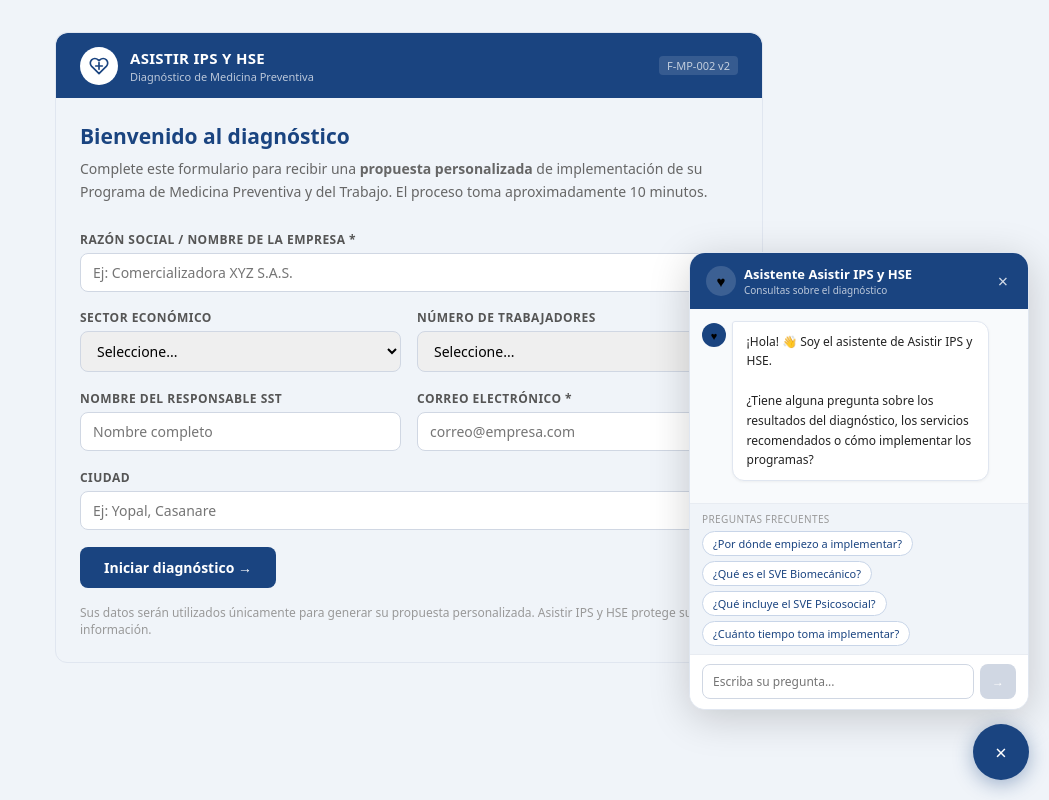
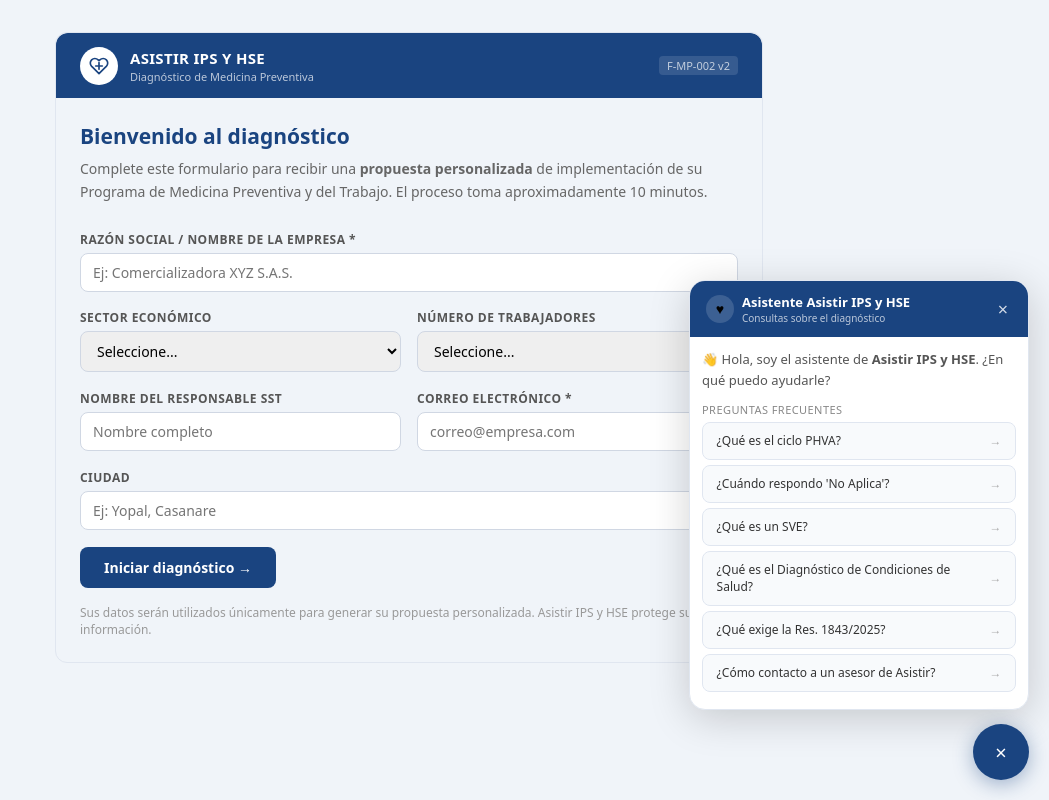
Before and after one commit to JavvitxD/asistir-diagnostico, a React (Vite) app in the folder app/: page / in a window 1280 px wide. Both pictures are taken after a click on the button "Asistente de Asistir IPS y HSE". Shown: the whole page, without its empty margins (231-1280 px from the left). Built offline with nearby package versions, Linux system fonts and the light colour scheme.

Commit message:
Update FloatingBot.jsx

```diff
--- a/app/src/screens/FloatingBot.jsx
+++ b/app/src/screens/FloatingBot.jsx
@@ -1,270 +1,154 @@
-import { useState, useRef, useEffect } from "react";
+import { useState } from "react";
+import { PREGUNTAS } from "../data/preguntas";
 
 const BLUE = "#1a4480";
 
-const SYSTEM_PROMPT = `Eres el asistente virtual de ASISTIR IPS Y HSE, empresa colombiana con 30 años de experiencia en Medicina Preventiva y del Trabajo, con sede en Yopal, Casanare.
-
-Tu rol principal en este momento es GUIAR al usuario mientras diligencia el formulario de diagnóstico F-MP-002 (Lista de verificación del Programa de Medicina Preventiva y del Trabajo).
-
-CÓMO RESPONDER PREGUNTAS DEL FORMULARIO:
-Cuando el usuario pregunte qué significa una pregunta del formulario, explícasela en lenguaje sencillo. Por ejemplo:
-- "¿Qué es el SVE Biomecánico?" → Explica que es el Sistema de Vigilancia Epidemiológica para prevenir lesiones musculares y de columna por posturas o esfuerzos repetitivos en el trabajo.
-- "¿Qué es el diagnóstico de condiciones de salud?" → Es un documento que resume el estado de salud de todos los trabajadores basado en los exámenes médicos.
-- "¿Qué significa perfil de cargo con médico SST?" → Es el documento que describe las funciones de cada cargo y que un médico especialista en SST revisó y firmó, validando los riesgos del puesto.
-- "No sé si cumplimos" → Oriéntalo: si no tienen el documento o programa, responden NO. Si lo tienen pero no está actualizado, también NO. Si la pregunta no aplica a su actividad económica, responden N/A.
-
-CRITERIOS PARA RESPONDER SI/NO/NA:
-- SÍ CUMPLE: Tienen el documento, programa o actividad implementada y actualizada
-- NO CUMPLE: No lo tienen, o lo tienen desactualizado, o nunca lo han hecho
-- NO APLICA: La pregunta no es relevante para su tipo de empresa o actividad económica
-
-SERVICIOS DE ASISTIR IPS Y HSE:
-- Medicina Ocupacional: Exámenes médicos (pre-ingreso, periódico, egreso, post-incapacidad, medicina laboral). Énfasis: osteomuscular, alturas, espacios confinados, manipulación alimentos, dermatológico, seguridad vial, químicos, riesgo eléctrico.
-- Medicina Preventiva: Perfiles de cargo, diagnóstico condiciones salud, SVE Cardiovascular (tamizaje, Test Ruffier, bioimpedancia), SVE Biomecánico (análisis puesto trabajo, pausas activas, rumboterapia), SVE Psicosocial (batería riesgo, protocolo, intervención), SVE Visual, SVE Auditivo, programa alcohol/drogas, salud pública, rehabilitación Res. 3050/2022.
-- Jornadas Salud SST: Audiometría, optometría, electrocardiograma, psicología, pruebas psicotécnicas, radiografías, ecografías, espirometría.
-- Óptica: Visiometría, monturas, gafas de seguridad, gafas formuladas.
-- Laboratorio Clínico: Química clínica, hematología, microscopía, inmunología, pruebas drogas (x1 a x10), paquete sexualidad segura, paquete cáncer.
-- Vacunación: Triple viral, tétano, influenza, hepatitis A/B/A+B, varicela, DPT, fiebre amarilla, dengue.
-- Talleres: Psicosociales, biomecánicos, cardiovasculares, salud pública.
-- Programas MP: Elaboración SVE, protocolos, indicadores, planes mejoramiento, análisis PHVA.
-
-NORMATIVA CLAVE:
-- Dec. 1072/2015: Marco general SG-SST
-- Res. 1843/2025: Exámenes médicos ocupacionales
-- Res. 312/2019: Estándares mínimos SG-SST
-- Res. 2646/2008: Riesgo psicosocial
-- Res. 3050/2022: Rehabilitación y reincorporación
-- Ley 1562/2012: Riesgos laborales
-
-CONTACTO ASISTIR:
-- Centro de Negocios: (310) 297-3991 / (300) 180-7393 / (320) 496-6084
-- gestion.negocios@asistiripsyhse.com.co
-- Calle 17 N° 27-56, Yopal, Casanare
-
-INSTRUCCIONES:
-- Responde en español, amable y MUY conciso (máximo 2 párrafos)
-- Si el usuario pregunta por una pregunta específica del formulario, explícala en términos simples
-- Siempre termina orientando sobre si deben responder SI, NO o N/A cuando sea relevante
-- Nunca inventes información`;
-
-const SUGERENCIAS_FORMULARIO = [
-  "¿Qué significa esta pregunta?",
-  "¿Cuándo respondo No Aplica?",
-  "¿Qué es un SVE?",
-  "¿Qué es el perfil de cargo con médico SST?",
-  "¿Qué es el diagnóstico de condiciones de salud?",
-  "¿Qué dice la Res. 1843/2025?",
+// Preguntas frecuentes generales
+const FAQ = [
+  {
+    p: "¿Qué es el ciclo PHVA?",
+    r: "El ciclo PHVA (Planear, Hacer, Verificar, Actuar) es la metodología que organiza el programa de Medicina Preventiva en 4 etapas:\n\n📋 PLANEAR: Diseñar y documentar los programas, protocolos y perfiles.\n⚙️ HACER: Ejecutar e implementar las actividades planeadas.\n🔍 VERIFICAR: Medir, evaluar y analizar los resultados.\n🔄 ACTUAR: Mejorar con base en los hallazgos.\n\nCada pregunta del formulario corresponde a una de estas etapas."
+  },
+  {
+    p: "¿Cuándo respondo 'No Aplica'?",
+    r: "Responda 'No Aplica' (N/A) cuando la pregunta NO es relevante para su empresa. Por ejemplo:\n\n• SVE Auditivo: N/A si ningún cargo tiene exposición a ruido.\n• SVE Visual: N/A si no hay trabajos con pantallas o riesgo visual.\n• Enfermedades Laborales: N/A si no tienen casos calificados.\n\nEn caso de duda, consulte con su asesor de SST antes de marcar N/A. Si no está seguro, es mejor responder NO que N/A."
+  },
+  {
+    p: "¿Qué es un SVE?",
+    r: "Un SVE (Sistema de Vigilancia Epidemiológica) es un programa documentado para prevenir, detectar y controlar enfermedades relacionadas con el trabajo. Los principales SVE son:\n\n❤️ Cardiovascular: Controla factores de riesgo del corazón.\n🦴 Biomecánico: Previene lesiones musculares y de columna.\n👂 Auditivo: Protege la audición ante exposición a ruido.\n🧠 Psicosocial: Gestiona el estrés y riesgo psicosocial.\n👁️ Visual: Cuida la salud visual de los trabajadores.\n\nAsistir IPS y HSE puede diseñar e implementar todos los SVE que su empresa necesite."
+  },
+  {
+    p: "¿Qué es el Diagnóstico de Condiciones de Salud?",
+    r: "Es un documento que resume el estado de salud de todos los trabajadores, elaborado a partir de los resultados de los exámenes médicos ocupacionales. Incluye:\n\n• Perfil de morbilidad (enfermedades más frecuentes)\n• Factores de riesgo identificados\n• Condiciones de salud por cargo o área\n• Recomendaciones de intervención\n\nDebe actualizarse cada vez que se realizan exámenes ocupacionales y socializarse con la alta dirección, COPASST y Talento Humano."
+  },
+  {
+    p: "¿Qué exige la Res. 1843/2025?",
+    r: "La Resolución 1843 de 2025 regula las evaluaciones médicas ocupacionales en Colombia. Sus principales exigencias son:\n\n• Perfiles de cargo revisados y firmados por médico SST\n• Exámenes de pre-ingreso, periódicos, egreso y post-incapacidad según el riesgo de cada cargo\n• Procedimiento documentado para la realización de exámenes\n• Entrega formal de cartas de recomendaciones a los trabajadores\n• Seguimiento a las restricciones médicas\n\nAsistir IPS y HSE está certificada para realizar todos los exámenes exigidos por esta resolución."
+  },
+  {
+    p: "¿Cómo contacto a un asesor de Asistir?",
+    r: "Puede contactarnos por cualquiera de estos medios:\n\n📞 Centro de Negocios / Medicina Preventiva:\n(310) 297-3991 / (300) 180-7393 / (320) 496-6084\n\n📧 gestion.negocios@asistiripsyhse.com.co\nauxiliar.negocios@asistiripsyhse.com.co\n\n📍 Calle 17 con Cra. 27 esquina, Yopal, Casanare\n\nUn asesor se reunirá con usted para validar los resultados de este diagnóstico y presentar una propuesta formal."
+  },
 ];
 
-const SUGERENCIAS_PROPUESTA = [
-  "¿Por dónde empiezo a implementar?",
-  "¿Qué es el SVE Biomecánico?",
-  "¿Qué incluye el SVE Psicosocial?",
-  "¿Cuánto tiempo toma implementar?",
-  "¿Cómo contacto a un asesor de Asistir?",
-];
+export default function FloatingBot({ preguntaActual, enFormulario }) {
+  const [abierto, setAbierto] = useState(false);
+  const [vista, setVista] = useState("menu"); // "menu" | "faq" | "pregunta" | "detalle"
+  const [respuestaActual, setRespuestaActual] = useState(null);
 
-export default function FloatingBot({ preguntaActual, enFormulario, empresa, nosIdx, stats }) {
-  const [abierto, setAbierto] = useState(false);
-  const [mensajes, setMensajes] = useState([
-    {
-      rol: "bot",
-      texto: enFormulario
-        ? "¡Hola! 👋 Soy el asistente de Asistir IPS y HSE.\n\nEstoy aquí para ayudarle mientras diligencia el formulario. Si tiene dudas sobre alguna pregunta, qué significa o cómo responderla, ¡pregúnteme!"
-        : `¡Hola${empresa?.responsable ? " " + empresa.responsable.split(" ")[0] : ""}! 👋 Soy el asistente de Asistir IPS y HSE.\n\n¿Tiene alguna pregunta sobre los resultados del diagnóstico, los servicios recomendados o cómo implementar los programas?`
-    }
-  ]);
-  const [input, setInput] = useState("");
-  const [cargando, setCargando] = useState(false);
-  const [noLeido, setNoLeido] = useState(false);
-  const bottomRef = useRef(null);
+  // Encuentra la explicación de la pregunta actual del formulario
+  const preguntaInfo = preguntaActual
+    ? PREGUNTAS.find(p => p.t === preguntaActual)
+    : null;
 
-  // Escucha el evento del botón "¿Qué significa esta pregunta?"
-  useEffect(() => {
-    const handler = (e) => {
-      const { pregunta } = e.detail;
-      setAbierto(true);
-      setNoLeido(false);
-      // Envía automáticamente la pregunta al bot
-      setTimeout(() => enviarAuto(`¿Qué significa esta pregunta del formulario?: "${pregunta}"`), 300);
-    };
-    window.addEventListener("abrirBot", handler);
-    return () => window.removeEventListener("abrirBot", handler);
-  }, []);
-
-  useEffect(() => {
-    if (abierto) {
-      bottomRef.current?.scrollIntoView({ behavior: "smooth" });
-      setNoLeido(false);
-    }
-  }, [mensajes, abierto]);
-
-  // Cuando cambia la pregunta, sugerir ayuda
-  useEffect(() => {
-    if (enFormulario && preguntaActual && !abierto) {
-      setNoLeido(true);
-    }
-  }, [preguntaActual]);
-
-  const enviarAuto = async (msg) => {
-    const nuevosMensajes = [...mensajes, { rol: "usuario", texto: msg }];
-    setMensajes(nuevosMensajes);
-    setCargando(true);
-    try {
-      const historial = nuevosMensajes.map(m => ({ role: m.rol === "usuario" ? "user" : "assistant", content: m.texto }));
-      const response = await fetch("/.netlify/functions/chat", {
-        method: "POST", headers: { "Content-Type": "application/json" },
-        body: JSON.stringify({ system: SYSTEM_PROMPT, messages: historial }),
-      });
-      const data = await response.json();
-      const respuesta = data.text || "No pude procesar su pregunta. Contáctenos: (310) 297-3991.";
-      setMensajes(prev => [...prev, { rol: "bot", texto: respuesta }]);
-    } catch {
-      setMensajes(prev => [...prev, { rol: "bot", texto: "Error de conexión. Intente de nuevo o llámenos: (310) 297-3991." }]);
-    } finally { setCargando(false); }
+  const verDetalle = (item) => {
+    setRespuestaActual(item);
+    setVista("detalle");
   };
 
-  const enviar = async (textoDirecto) => {
-    const msg = textoDirecto || input.trim();
-    if (!msg || cargando) return;
-    setInput("");
-
-    const contexto = enFormulario && preguntaActual
-      ? `\n\n[CONTEXTO: El usuario está respondiendo la pregunta del formulario: "${preguntaActual}"]`
-      : "";
-
-    const nuevosMensajes = [...mensajes, { rol: "usuario", texto: msg }];
-    setMensajes(nuevosMensajes);
-    setCargando(true);
-
-    try {
-      const historial = nuevosMensajes.map(m => ({
-        role: m.rol === "usuario" ? "user" : "assistant",
-        content: m.texto,
-      }));
-
-      const response = await fetch("/.netlify/functions/chat", {
-        method: "POST",
-        headers: { "Content-Type": "application/json" },
-        body: JSON.stringify({
-          system: SYSTEM_PROMPT + contexto,
-          messages: historial,
-        }),
-      });
-
-      const data = await response.json();
-      const respuesta = data.text || "Lo siento, no pude procesar su pregunta. Contáctenos: (310) 297-3991.";
-      setMensajes(prev => [...prev, { rol: "bot", texto: respuesta }]);
-      if (!abierto) setNoLeido(true);
-    } catch {
-      setMensajes(prev => [...prev, {
-        rol: "bot",
-        texto: "Error de conexión. Intente de nuevo o llámenos: (310) 297-3991."
-      }]);
-    } finally {
-      setCargando(false);
-    }
+  const volver = () => {
+    setRespuestaActual(null);
+    setVista("menu");
   };
-
-  const sugerencias = enFormulario ? SUGERENCIAS_FORMULARIO : SUGERENCIAS_PROPUESTA;
 
   return (
     <>
       {/* Chat flotante */}
       {abierto && (
         <div style={{
-          position: "fixed", bottom: 90, right: 20, width: 340, maxHeight: "70vh",
+          position: "fixed", bottom: 90, right: 20, width: 340, maxHeight: "75vh",
           background: "#fff", borderRadius: 16, boxShadow: "0 8px 40px rgba(0,0,0,.18)",
           display: "flex", flexDirection: "column", zIndex: 1000, overflow: "hidden",
           border: "1px solid #e0e6f0"
         }}>
           {/* Header */}
-          <div style={{ background: BLUE, padding: ".75rem 1rem", display: "flex", alignItems: "center", gap: 8 }}>
-            <div style={{ width: 30, height: 30, background: "rgba(255,255,255,.15)", borderRadius: "50%", display: "flex", alignItems: "center", justifyContent: "center", fontSize: 15, flexShrink: 0 }}>♥</div>
+          <div style={{ background: BLUE, padding: ".75rem 1rem", display: "flex", alignItems: "center", gap: 8, flexShrink: 0 }}>
+            {vista === "detalle" && (
+              <button onClick={volver} style={{ background: "none", border: "none", color: "#fff", cursor: "pointer", fontSize: 16, padding: "0 4px", marginRight: 4 }}>←</button>
+            )}
+            <div style={{ width: 28, height: 28, background: "rgba(255,255,255,.15)", borderRadius: "50%", display: "flex", alignItems: "center", justifyContent: "center", fontSize: 14, flexShrink: 0 }}>♥</div>
             <div style={{ flex: 1 }}>
               <div style={{ color: "#fff", fontWeight: 700, fontSize: 13 }}>Asistente Asistir IPS y HSE</div>
               <div style={{ color: "rgba(255,255,255,.7)", fontSize: 10 }}>
                 {enFormulario ? "Ayuda con el formulario" : "Consultas sobre el diagnóstico"}
               </div>
             </div>
-            <button onClick={() => setAbierto(false)} style={{ background: "none", border: "none", color: "rgba(255,255,255,.8)", cursor: "pointer", fontSize: 18, padding: "0 4px", lineHeight: 1 }}>×</button>
+            <button onClick={() => { setAbierto(false); setVista("menu"); }} style={{ background: "none", border: "none", color: "rgba(255,255,255,.8)", cursor: "pointer", fontSize: 18, padding: "0 4px", lineHeight: 1 }}>×</button>
           </div>
 
-          {/* Mensajes */}
-          <div style={{ flex: 1, overflowY: "auto", padding: ".75rem", background: "#f8fafc", display: "flex", flexDirection: "column", gap: 10, minHeight: 0, maxHeight: 320 }}>
-            {mensajes.map((m, i) => (
-              <div key={i} style={{ display: "flex", justifyContent: m.rol === "usuario" ? "flex-end" : "flex-start", alignItems: "flex-start", gap: 6 }}>
-                {m.rol === "bot" && (
-                  <div style={{ width: 24, height: 24, borderRadius: "50%", background: BLUE, display: "flex", alignItems: "center", justifyContent: "center", fontSize: 11, flexShrink: 0, marginTop: 2 }}>♥</div>
+          {/* Contenido */}
+          <div style={{ flex: 1, overflowY: "auto", padding: ".75rem" }}>
+
+            {/* Vista: menú principal */}
+            {vista === "menu" && (
+              <>
+                <p style={{ fontSize: 13, color: "#555", marginBottom: ".75rem", lineHeight: 1.6 }}>
+                  👋 Hola, soy el asistente de <strong>Asistir IPS y HSE</strong>. ¿En qué puedo ayudarle?
+                </p>
+
+                {/* Si hay pregunta activa en el formulario */}
+                {enFormulario && preguntaInfo && (
+                  <div style={{ marginBottom: ".75rem" }}>
+                    <div style={{ fontSize: 11, color: "#888", textTransform: "uppercase", letterSpacing: ".04em", marginBottom: 5 }}>Pregunta actual</div>
+                    <button
+                      onClick={() => verDetalle({ p: "Explicación de esta pregunta", r: preguntaInfo.explicacion })}
+                      style={{ width: "100%", textAlign: "left", background: "#e8f0fb", border: "1px solid #b8cfe8", borderRadius: 10, padding: ".65rem .85rem", cursor: "pointer", fontSize: 12, color: BLUE, fontWeight: 600, lineHeight: 1.4 }}>
+                      💬 ¿Qué significa esta pregunta?<br />
+                      <span style={{ fontWeight: 400, color: "#555", fontSize: 11 }}>{preguntaInfo.t.substring(0, 60)}...</span>
+                    </button>
+                  </div>
                 )}
-                <div style={{
-                  maxWidth: "82%",
-                  background: m.rol === "usuario" ? BLUE : "#fff",
-                  color: m.rol === "usuario" ? "#fff" : "#222",
-                  border: m.rol === "bot" ? "1px solid #e0e6f0" : "none",
-                  borderRadius: m.rol === "usuario" ? "12px 12px 3px 12px" : "3px 12px 12px 12px",
-                  padding: ".6rem .85rem",
-                  fontSize: 12,
-                  lineHeight: 1.65,
-                  whiteSpace: "pre-wrap",
-                  boxShadow: "0 1px 3px rgba(0,0,0,.05)"
-                }}>
-                  {m.texto}
+
+                {/* Preguntas frecuentes */}
+                <div style={{ fontSize: 11, color: "#888", textTransform: "uppercase", letterSpacing: ".04em", marginBottom: 5 }}>Preguntas frecuentes</div>
+                {FAQ.map((item, i) => (
+                  <button key={i} onClick={() => verDetalle(item)}
+                    style={{ width: "100%", textAlign: "left", background: "#f8fafc", border: "1px solid #e0e6f0", borderRadius: 8, padding: ".6rem .85rem", cursor: "pointer", fontSize: 12, color: "#333", marginBottom: 5, lineHeight: 1.4, display: "flex", alignItems: "center", justifyContent: "space-between", gap: 8 }}>
+                    <span>{item.p}</span>
+                    <span style={{ color: "#aaa", flexShrink: 0 }}>→</span>
+                  </button>
+                ))}
+
+                {/* Todas las preguntas del formulario */}
+                {enFormulario && (
+                  <>
+                    <div style={{ fontSize: 11, color: "#888", textTransform: "uppercase", letterSpacing: ".04em", margin: ".75rem 0 5px" }}>Explicación de preguntas del formulario</div>
+                    {PREGUNTAS.map((q, i) => (
+                      <button key={i} onClick={() => verDetalle({ p: q.t, r: q.explicacion })}
+                        style={{ width: "100%", textAlign: "left", background: "#f8fafc", border: "1px solid #e0e6f0", borderRadius: 8, padding: ".55rem .85rem", cursor: "pointer", fontSize: 11, color: "#444", marginBottom: 4, lineHeight: 1.4, display: "flex", alignItems: "center", gap: 8 }}>
+                        <span style={{ fontSize: 14, flexShrink: 0 }}>{q.icono}</span>
+                        <span style={{ flex: 1 }}>{q.t.substring(0, 55)}...</span>
+                        <span style={{ color: "#aaa", flexShrink: 0 }}>→</span>
+                      </button>
+                    ))}
+                  </>
+                )}
+              </>
+            )}
+
+            {/* Vista: detalle de respuesta */}
+            {vista === "detalle" && respuestaActual && (
+              <>
+                <div style={{ fontSize: 13, fontWeight: 700, color: BLUE, marginBottom: ".75rem", lineHeight: 1.4 }}>
+                  {respuestaActual.p}
                 </div>
-              </div>
-            ))}
-
-            {cargando && (
-              <div style={{ display: "flex", alignItems: "flex-start", gap: 6 }}>
-                <div style={{ width: 24, height: 24, borderRadius: "50%", background: BLUE, display: "flex", alignItems: "center", justifyContent: "center", fontSize: 11, flexShrink: 0 }}>♥</div>
-                <div style={{ background: "#fff", border: "1px solid #e0e6f0", borderRadius: "3px 12px 12px 12px", padding: ".6rem .85rem" }}>
-                  <div style={{ display: "flex", gap: 4 }}>
-                    {[0,1,2].map(j => (
-                      <div key={j} style={{ width: 6, height: 6, borderRadius: "50%", background: "#94a3b8", animation: `pulse 1.2s ${j*0.2}s ease-in-out infinite` }} />
-                    ))}
-                  </div>
+                <div style={{ fontSize: 13, color: "#333", lineHeight: 1.75, whiteSpace: "pre-wrap" }}>
+                  {respuestaActual.r}
                 </div>
-              </div>
+                <div style={{ marginTop: "1rem", padding: ".75rem", background: "#e8f0fb", borderRadius: 8, fontSize: 12, color: BLUE }}>
+                  ¿Necesita más ayuda? Contáctenos:<br />
+                  📞 (310) 297-3991<br />
+                  📧 gestion.negocios@asistiripsyhse.com.co
+                </div>
+              </>
             )}
-            <div ref={bottomRef} />
-          </div>
-
-          {/* Sugerencias */}
-          {mensajes.length <= 2 && (
-            <div style={{ padding: ".5rem .75rem", background: "#f0f4f9", borderTop: "1px solid #e8ecf2" }}>
-              <div style={{ fontSize: 10, color: "#999", textTransform: "uppercase", letterSpacing: ".04em", marginBottom: 5 }}>Preguntas frecuentes</div>
-              <div style={{ display: "flex", gap: 5, flexWrap: "wrap" }}>
-                {sugerencias.slice(0, 4).map((s, i) => (
-                  <button key={i} onClick={() => enviar(s)} style={{
-                    fontSize: 11, padding: "4px 10px", border: "1px solid #c8d5e8",
-                    borderRadius: 20, background: "#fff", color: BLUE, cursor: "pointer", fontWeight: 500
-                  }}>{s}</button>
-                ))}
-              </div>
-            </div>
-          )}
-
-          {/* Input */}
-          <div style={{ display: "flex", gap: 6, padding: ".6rem .75rem", borderTop: "1px solid #e8ecf2", background: "#fff" }}>
-            <input
-              value={input}
-              onChange={e => setInput(e.target.value)}
-              onKeyDown={e => { if (e.key === "Enter" && !e.shiftKey) { e.preventDefault(); enviar(); } }}
-              placeholder={enFormulario ? "Pregunte sobre esta pregunta..." : "Escriba su pregunta..."}
-              disabled={cargando}
-              style={{ flex: 1, padding: "8px 10px", border: "1px solid #d0d7e3", borderRadius: 8, fontSize: 12, outline: "none", boxSizing: "border-box" }}
-            />
-            <button onClick={() => enviar()} disabled={cargando || !input.trim()}
-              style={{ background: input.trim() && !cargando ? BLUE : "#d0d7e3", color: "#fff", border: "none", borderRadius: 8, padding: "8px 12px", fontSize: 12, fontWeight: 600, cursor: input.trim() && !cargando ? "pointer" : "default" }}>
-              →
-            </button>
           </div>
         </div>
       )}
 
       {/* Botón flotante */}
       <button
-        onClick={() => { setAbierto(!abierto); setNoLeido(false); }}
+        onClick={() => setAbierto(!abierto)}
         style={{
           position: "fixed", bottom: 20, right: 20, width: 56, height: 56,
           borderRadius: "50%", background: BLUE, border: "none", cursor: "pointer",
@@ -276,32 +160,20 @@
         title="Asistente de Asistir IPS y HSE"
       >
         {abierto ? <span style={{ color: "#fff", fontSize: 20 }}>×</span> : <span style={{ color: "#fff" }}>💬</span>}
-        {noLeido && !abierto && (
-          <div style={{
-            position: "absolute", top: 2, right: 2, width: 14, height: 14,
-            background: "#ef4444", borderRadius: "50%", border: "2px solid #fff",
-            display: "flex", alignItems: "center", justifyContent: "center"
-          }} />
-        )}
       </button>
 
-      {/* Tooltip primera vez */}
-      {!abierto && mensajes.length <= 1 && (
+      {/* Tooltip */}
+      {!abierto && (
         <div style={{
           position: "fixed", bottom: 85, right: 20, background: BLUE, color: "#fff",
           borderRadius: 10, padding: ".6rem .9rem", fontSize: 12, fontWeight: 500,
           boxShadow: "0 4px 16px rgba(0,0,0,.15)", zIndex: 1001, whiteSpace: "nowrap",
-          animation: "fadeIn .3s ease"
+          pointerEvents: "none"
         }}>
           ¿Tiene dudas? ¡Pregúnteme! 👋
           <div style={{ position: "absolute", bottom: -6, right: 22, width: 12, height: 12, background: BLUE, transform: "rotate(45deg)" }} />
         </div>
       )}
-
-      <style>{`
-        @keyframes pulse { 0%,100%{transform:scale(1);opacity:.4} 50%{transform:scale(1.4);opacity:1} }
-        @keyframes fadeIn { from{opacity:0;transform:translateY(8px)} to{opacity:1;transform:translateY(0)} }
-      `}</style>
     </>
   );
 }
```
